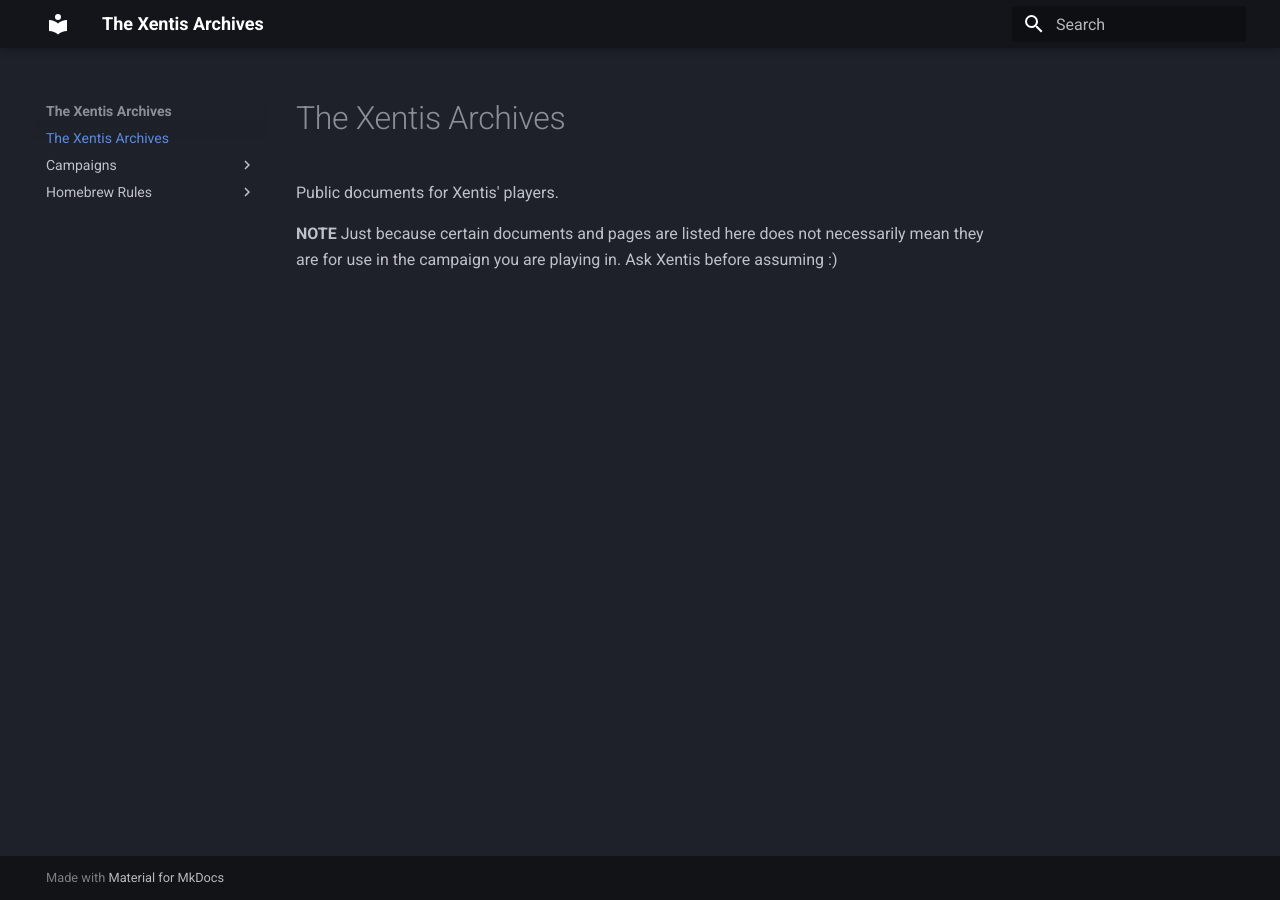
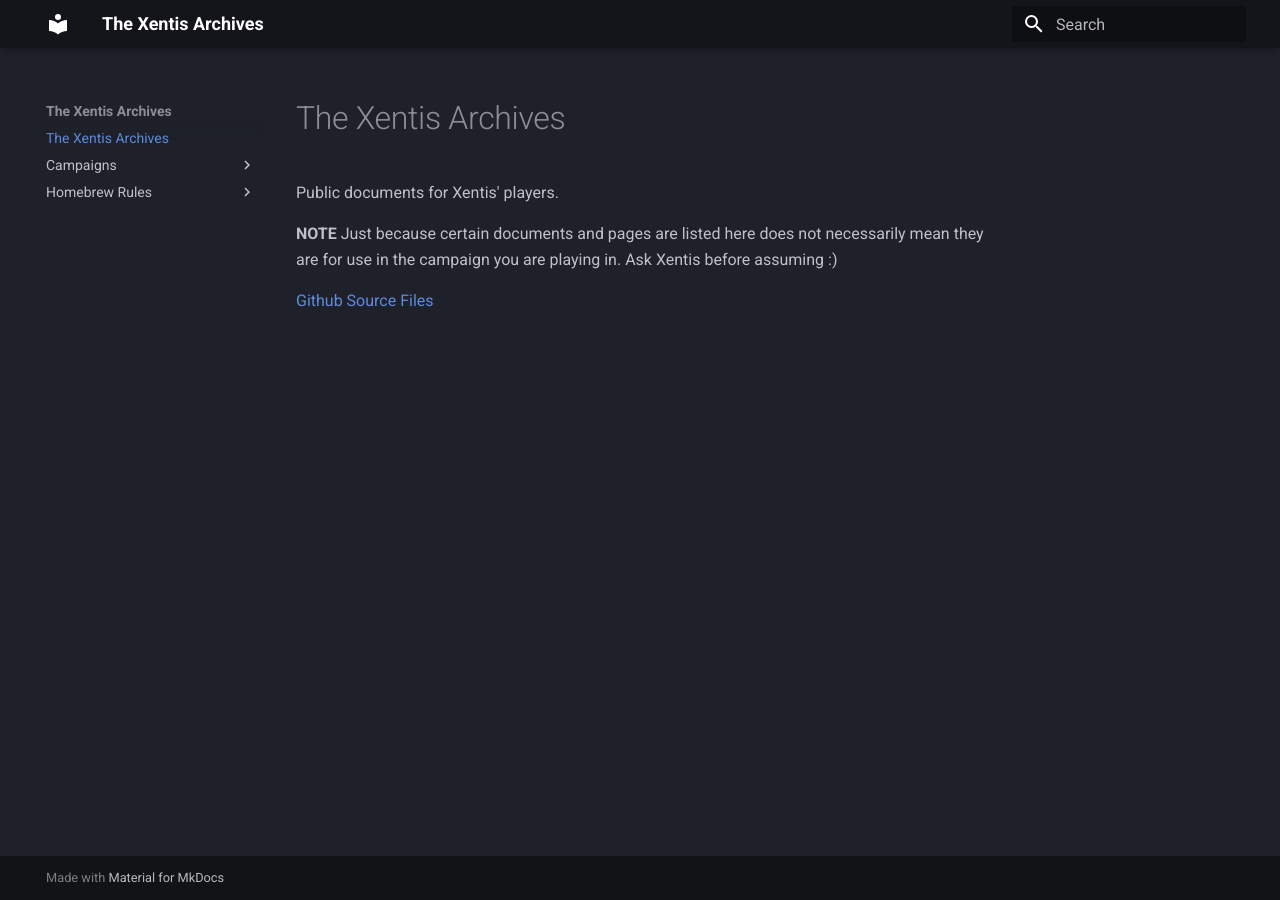
Before and after one commit to scottTomaszewski/xentis-archives, an MkDocs documentation site: the page built from docs/index.md, in a window 1280 px wide. Built offline with MkDocs 1.6.1 and Material for MkDocs 9.7.7, drawn with Linux system fonts in a browser that asks for light colours.

Commit message:
Adds github link to index

```diff
--- a/docs/index.md
+++ b/docs/index.md
@@ -3,3 +3,5 @@
 Public documents for Xentis' players.
 
 **NOTE** Just because certain documents and pages are listed here does not necessarily mean they are for use in the campaign you are playing in.  Ask Xentis before assuming :)
+
+[Github Source Files](https://github.com/scottTomaszewski/xentis-archives)
```
